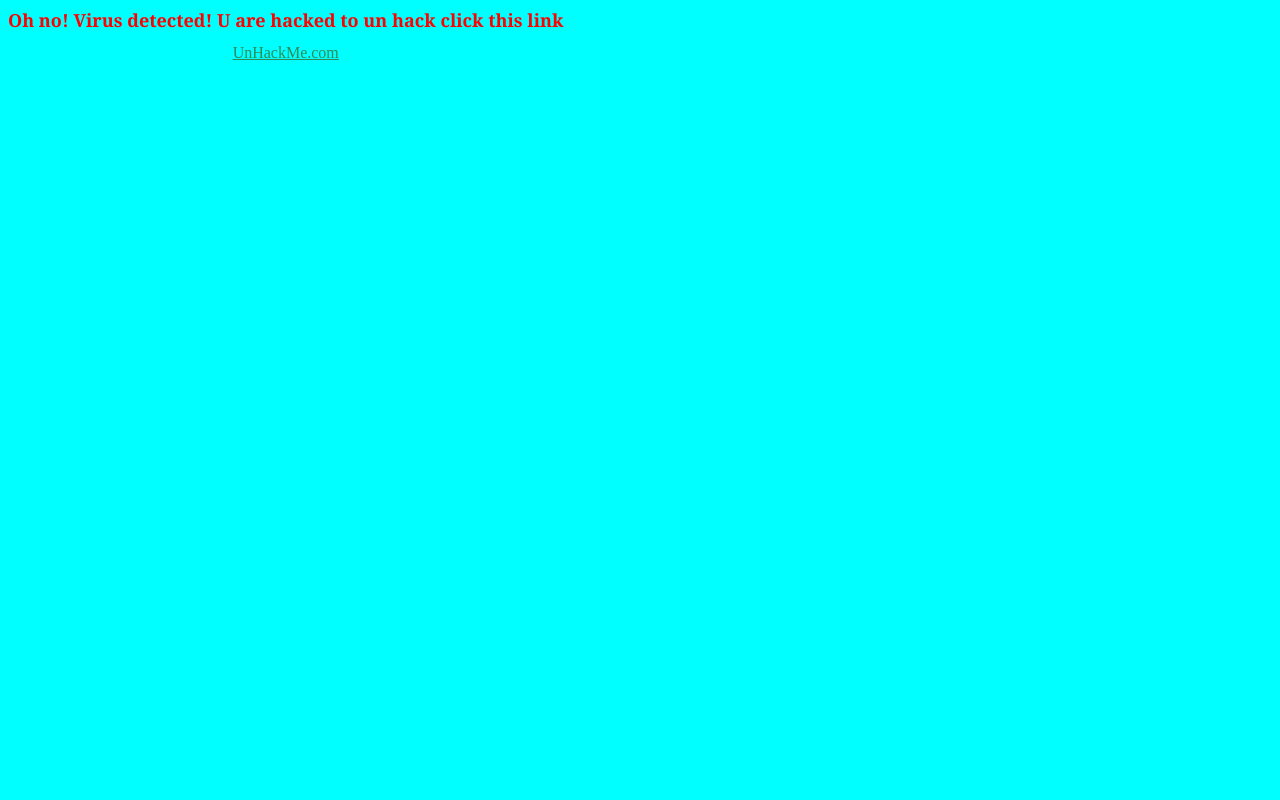
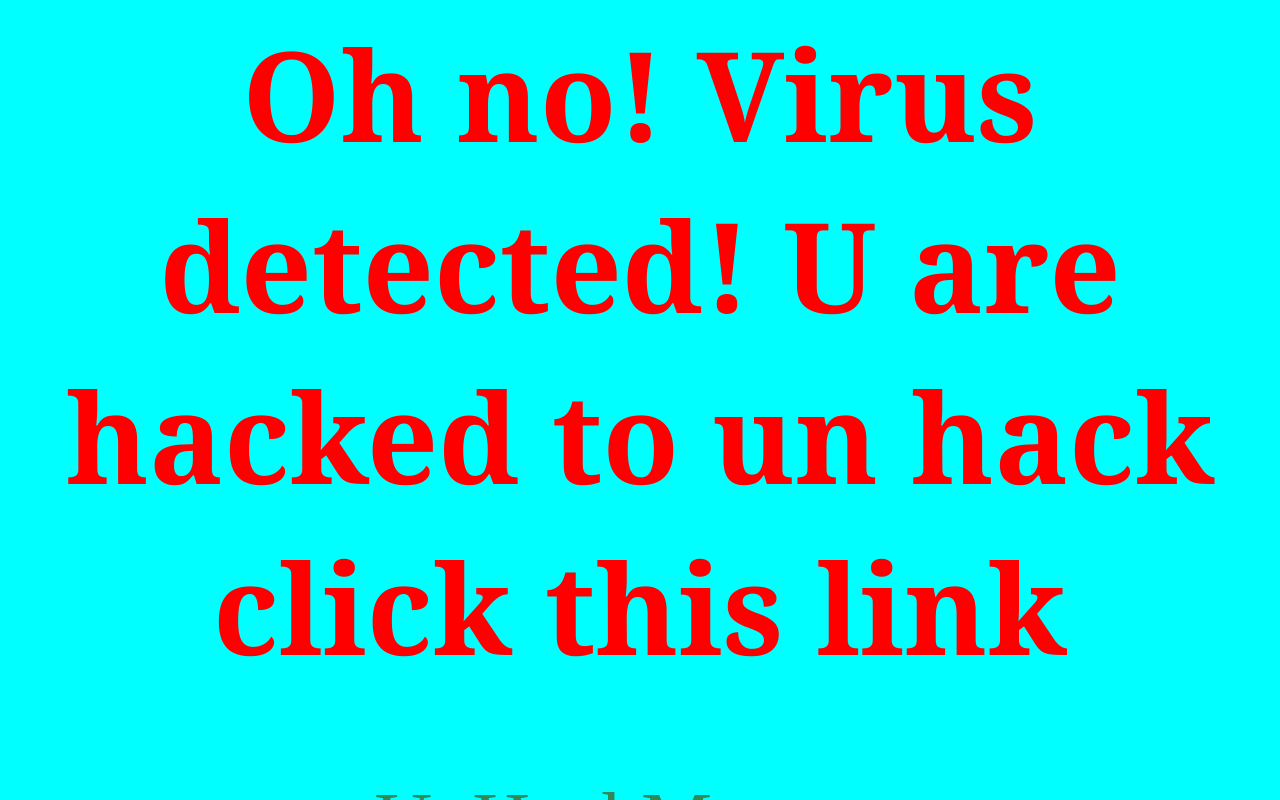
Before and after one commit to penmate90/Antihack, a plain HTML site: page index.html in a window 1280 px wide. Drawn offline with Linux system fonts and the light colour scheme.

Commit message:
Add files via upload

```diff
--- a/style.css
+++ b/style.css
@@ -7,11 +7,12 @@
 
 }
 #h1{
-    font-size: large;
+    font-size:125px;
     font-family: Cambria, Cochin, Georgia, Times, 'Times New Roman', serif;
     color: red;
+
 }
 #link{
     color: seagreen;
-    font-size: medium;
+    font-size: 80px;
 }
```
